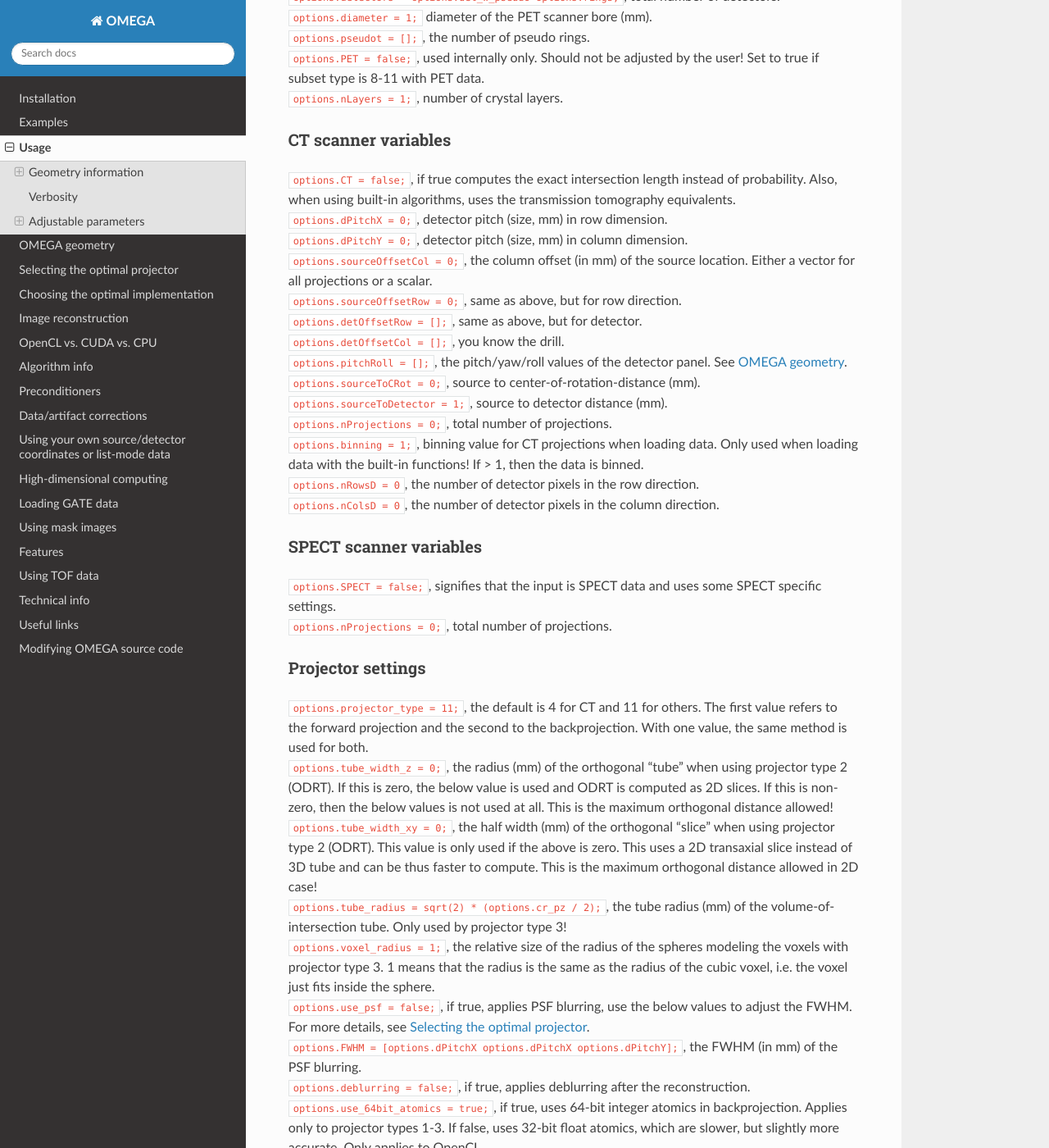
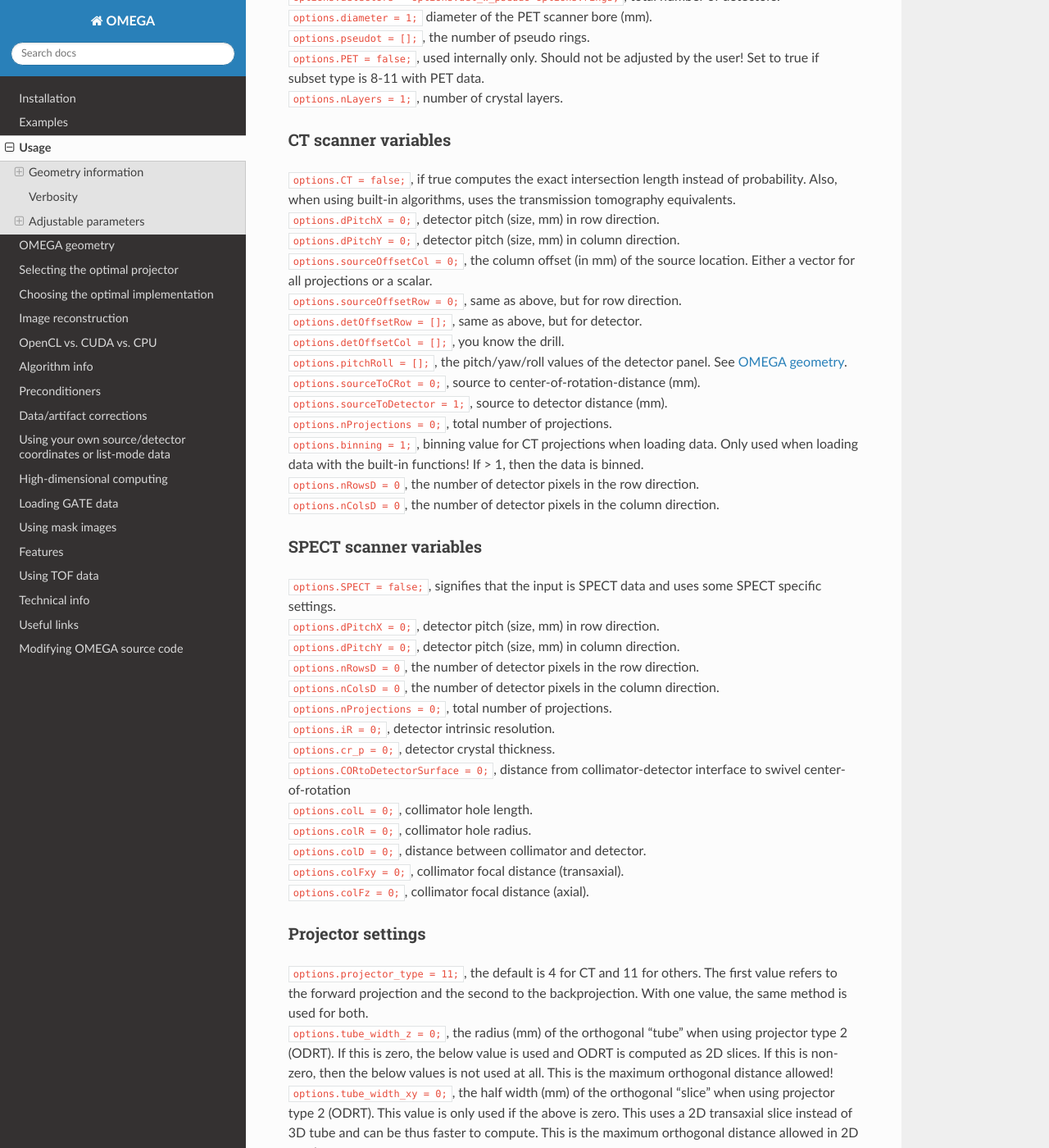
Before and after one commit to villekf/OMEGA-doc, a Sphinx documentation site: the page built from docs/source/usage.rst, in a window 1280 px wide and 1400 px high, scrolled down 5529 px. Shown: the whole window at 82% size. Built offline with Sphinx 7.4.7 and the Read the Docs theme 3.1.0, drawn with Linux system fonts in a browser that asks for light colours; some of the changed text lies outside the part shown.

Commit message:
Updated SPECT scanner variables

```diff
--- a/docs/source/usage.rst
+++ b/docs/source/usage.rst
@@ -113,8 +113,8 @@ All the below variables need to be input to the struct you give as input in MATL
 
 PET scanner variables
 ^^^^^^^^^^^^^^^^^^^^^
-| ``options.dPitchX = 0;``, detector pitch (size, mm) in row dimension. For PET, you can also use ``options.cr_p``.
-| ``options.dPitchY = 0;``, detector pitch (size, mm) in column dimension. For PET, you can also use ``options.cr_pz``.
+| ``options.dPitchX = 0;``, detector pitch (size, mm) in row direction. For PET, you can also use ``options.cr_p``.
+| ``options.dPitchY = 0;``, detector pitch (size, mm) in column direction. For PET, you can also use ``options.cr_pz``.
 | ``options.cryst_per_block = 0;``, number of PET crystals per block.
 | ``options.linear_multip = 1;``, number of PET axial blocks.
 | ``options.blocks_per_ring = 1;``, the number of PET blocks per ring.
@@ -132,8 +132,8 @@ PET scanner variables
 CT scanner variables
 ^^^^^^^^^^^^^^^^^^^^
 | ``options.CT = false;``, if true computes the exact intersection length instead of probability. Also, when using built-in algorithms, uses the transmission tomography equivalents.
-| ``options.dPitchX = 0;``, detector pitch (size, mm) in row dimension.
-| ``options.dPitchY = 0;``, detector pitch (size, mm) in column dimension.
+| ``options.dPitchX = 0;``, detector pitch (size, mm) in row direction.
+| ``options.dPitchY = 0;``, detector pitch (size, mm) in column direction.
 | ``options.sourceOffsetCol = 0;``, the column offset (in mm) of the source location. Either a vector for all projections or a scalar.
 | ``options.sourceOffsetRow = 0;``, same as above, but for row direction.
 | ``options.detOffsetRow = [];``, same as above, but for detector.
@@ -149,7 +149,19 @@ CT scanner variables
 SPECT scanner variables
 ^^^^^^^^^^^^^^^^^^^^^^^
 | ``options.SPECT = false;``, signifies that the input is SPECT data and uses some SPECT specific settings.
+| ``options.dPitchX = 0;``, detector pitch (size, mm) in row direction.
+| ``options.dPitchY = 0;``, detector pitch (size, mm) in column direction.
+| ``options.nRowsD = 0``, the number of detector pixels in the row direction.
+| ``options.nColsD = 0``, the number of detector pixels in the column direction.
 | ``options.nProjections = 0;``, total number of projections.
+| ``options.iR = 0;``, detector intrinsic resolution.
+| ``options.cr_p = 0;``, detector crystal thickness.
+| ``options.CORtoDetectorSurface = 0;``, distance from collimator-detector interface to swivel center-of-rotation
+| ``options.colL = 0;``, collimator hole length.
+| ``options.colR = 0;``, collimator hole radius.
+| ``options.colD = 0;``, distance between collimator and detector.
+| ``options.colFxy = 0;``, collimator focal distance (transaxial).
+| ``options.colFz = 0;``, collimator focal distance (axial).
 
 Projector settings
 ^^^^^^^^^^^^^^^^^^
```
